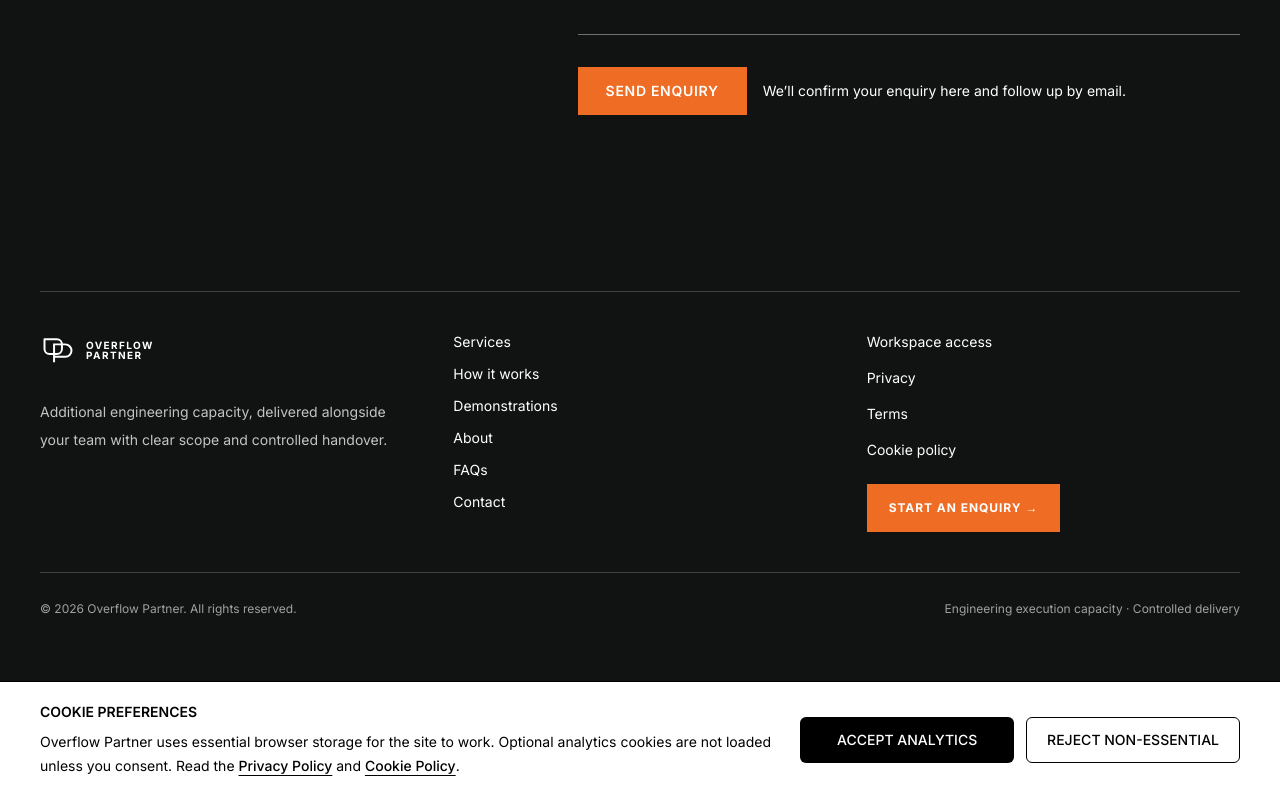
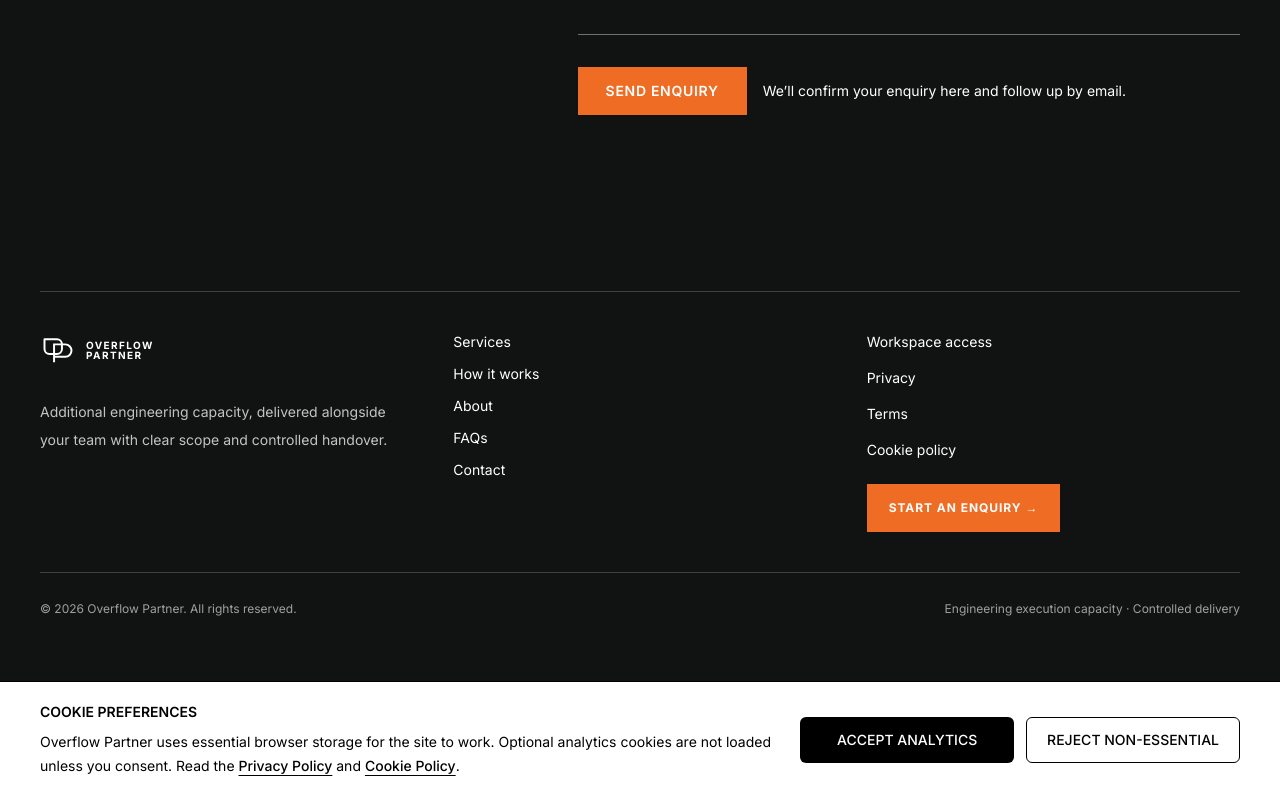
Before and after one commit to zeeshankhanminhas/Overflow-Partner, a Next.js app: page / in a window 1280 px wide. Shown: the part 7302-8100 px from the top of the page. Built offline with nearby package versions, Linux system fonts and the light colour scheme; no server answers.

Commit message:
Remove unreviewed demonstrations from public footer navigation

```diff
--- a/components/Footer.tsx
+++ b/components/Footer.tsx
@@ -1,3 +1,3 @@
 import Link from 'next/link';import OverflowPartnerBrand from '@/components/brand/OverflowPartnerBrand';
-const site=[['Services','/services'],['How it works','/process'],['Demonstrations','/demonstrations'],['About','/about'],['FAQs','/faq'],['Contact','/contact']];
+const site=[['Services','/services'],['How it works','/process'],['About','/about'],['FAQs','/faq'],['Contact','/contact']];
 export default function Footer(){return <footer className="bg-[#101311] py-16 text-white"><div className="container_large padding_global"><div className="grid gap-10 border-t border-white/20 pt-10 md:grid-cols-3"><div><Link href="/" aria-label="Overflow Partner home"><OverflowPartnerBrand className="text-white"/></Link><p className="mt-6 max-w-sm text-sm leading-7 text-white/75">Additional engineering capacity, delivered alongside your team with clear scope and controlled handover.</p></div><nav aria-label="Footer navigation" className="grid content-start gap-3 text-sm">{site.map(([name,href])=><Link key={href} href={href} className="hover:text-[#ff9c65]">{name}</Link>)}</nav><div className="grid content-start gap-4 text-sm"><Link href="/login" className="hover:text-[#ff9c65]">Workspace access</Link><Link href="/privacy" className="hover:text-[#ff9c65]">Privacy</Link><Link href="/terms" className="hover:text-[#ff9c65]">Terms</Link><Link href="/cookie-policy" className="hover:text-[#ff9c65]">Cookie policy</Link><Link href="/contact" className="op-cta mt-2 w-fit">Start an enquiry →</Link></div></div><div className="mt-10 flex flex-wrap justify-between gap-4 border-t border-white/20 pt-7 text-xs text-white/60"><p>© 2026 Overflow Partner. All rights reserved.</p><p>Engineering execution capacity · Controlled delivery</p></div></div></footer>}
```
